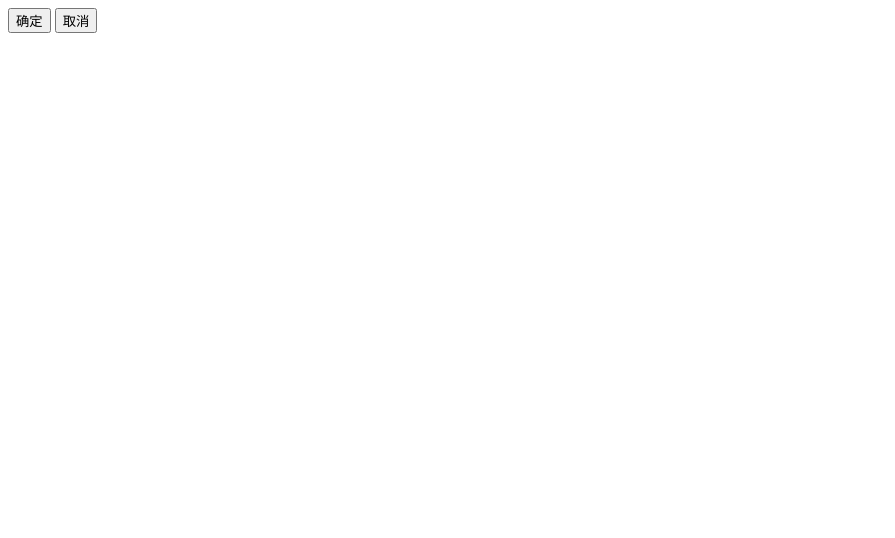
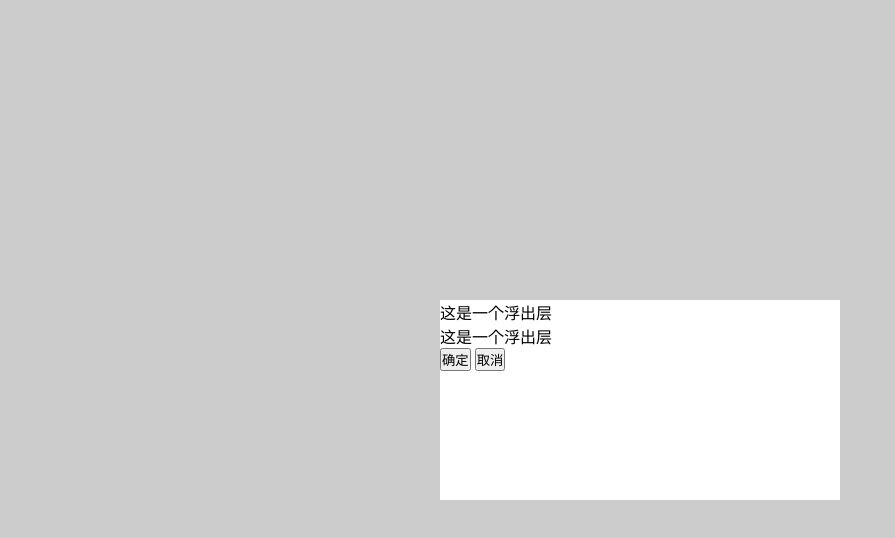
Before and after one commit to DrugsZ/IFE2017, a plain HTML site: page UI组件之浮出层/index.html in a window 1280 px wide. Shown: the top 538 px of the page, without its empty margins (0-895 px from the left). Drawn offline with Linux system fonts and the light colour scheme.

Commit message:
删除测试的代码

```diff
--- a/UI组件之浮出层/index.html
+++ b/UI组件之浮出层/index.html
@@ -4,17 +4,13 @@
     <meta charset="UTF-8">
     <meta name="viewport" content="width=device-width, initial-scale=1.0">
     <meta http-equiv="X-UA-Compatible" content="ie=edge">
+    <link rel="stylesheet" href="./style.css">
+    <script src="./shade.js"></script>
     <title>Document</title>
 </head>
 <body>
-    <div class="shade">
-        <div class="content">
-            <div class="title"></div>
-            <div class="button">
-                <button>确定</button>
-                <button>取消</button>
-            </div>
-        </div>
-    </div>
+    <script>
+        let shade = new createShade('body')
+    </script>
 </body>
 </html>
```
